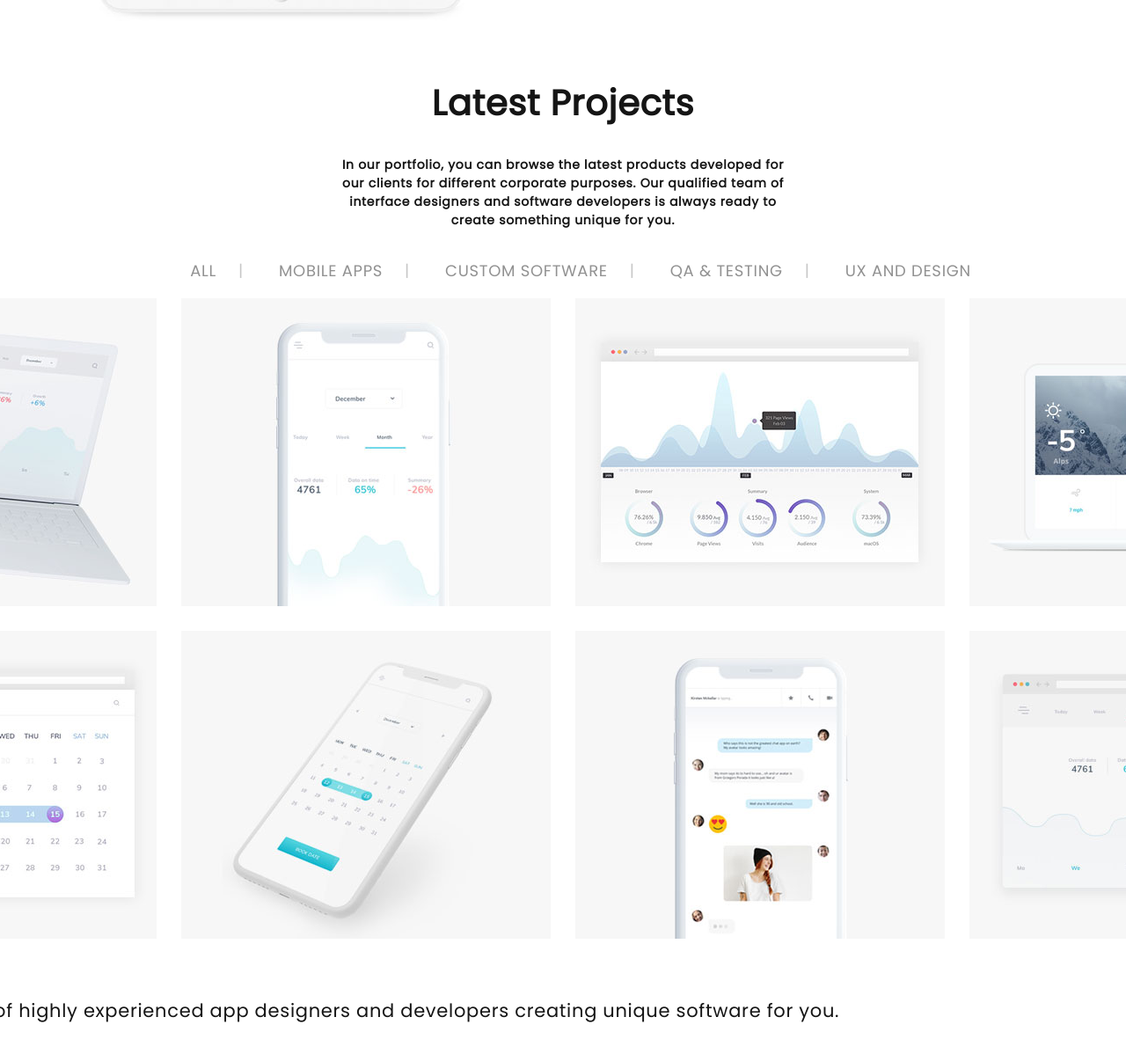
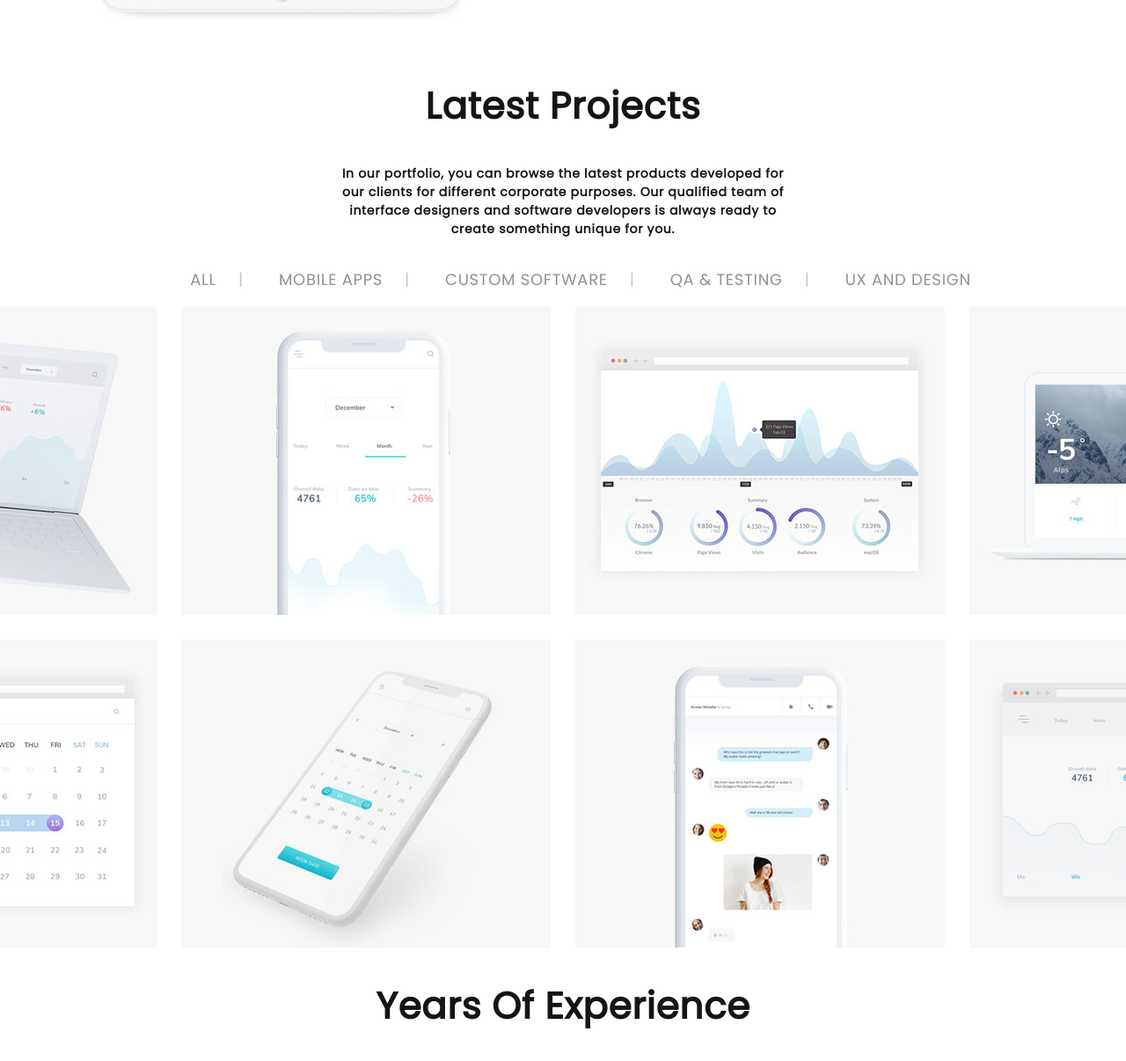
Before and after one commit to gingermostly/ladder-labs-sematic-html-project, a plain HTML site: page index.html in a window 1280 px wide. Shown: the part 1340-2546 px from the top of the page at 88% size. Drawn offline with Linux system fonts and the light colour scheme.

Commit message:
remove title IDs from CSS and replace with single section title class

```diff
--- a/index.html
+++ b/index.html
@@ -64,7 +64,7 @@
         <!-- Latest Projects section -->
         <section>
             <div class='container'>
-                <h1 id='projects-title'>Latest Projects</h1>
+                <h1 class='section-title'>Latest Projects</h1>
                 <span id='projects-description'>In our portfolio, you can browse the latest products developed for our clients for different corporate purposes. Our qualified team of interface designers and software developers is always ready to create something unique for you.</span>
             </div>
             <nav class='nav-projects'>
@@ -89,7 +89,7 @@
         </section>
         <!-- Meet the team section -->
         <section>
-            <h1>Years Of Experience</h1>
+            <h1 class='section-title'>Years Of Experience</h1>
             <h2>DreamSoft is a team of highly experienced app designers and developers creating unique software for you.</h2>
             <button>GET IN TOUCH</button>
             <ul>
@@ -115,7 +115,7 @@
                 </div>
             </div>
         <section>
-            <h1 class='section-title' id='team-title'>Meet The Team</h1>
+            <h1 class='section-title'>Meet The Team</h1>
                 <nav class='container-grid' id='team-nav'>
                     <div class='team-wrapper'>
                         <img src='images\team-01-Ryan-Wilson.jpg'>
--- a/style.css
+++ b/style.css
@@ -143,6 +143,11 @@ svg:hover {
     text-align: center;
 }
 
+.section-title {
+    font-size: 42px;
+    text-align: center;
+}
+
 .section-description {
     text-align: center;
     max-width: 55%;
@@ -199,12 +204,6 @@ svg:hover {
 
 #call-box {
     grid-column-start: 2;
-}
-
-#projects-title {
-    font-size: 40px;
-    margin-bottom: 30px;
-    text-align: center;
 }
 
 #projects-description {
@@ -287,11 +286,6 @@ svg:hover {
     filter: none;
 }
 
-#team-title {
-    font-size: 42px;
-    text-align: center;
-}
-
 .client-nav {
     display: flex;
     justify-content: center;
```
